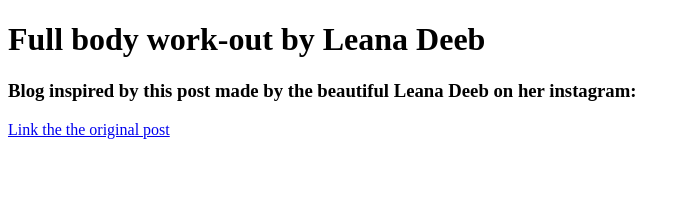
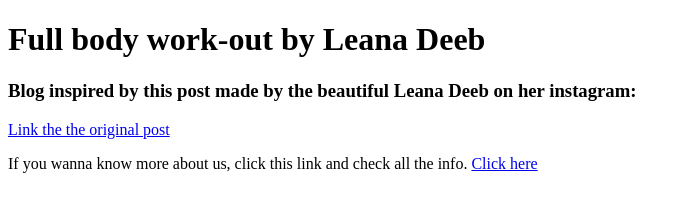
Before and after one commit to yefreescoding/basic-only-html-web-page, a plain HTML site: page Git repo html/index-leana-deeb.html in a window 1280 px wide. Shown: the whole page, without its empty margins (0-690 px from the left). Drawn offline with Linux system fonts and the light colour scheme.

Commit message:
New folder created to save pages

```diff
--- a/Git repo html/index-leana-deeb.html
+++ b/Git repo html/index-leana-deeb.html
@@ -11,5 +11,9 @@
       on her instagram:
     </h3>
     <a href="https://www.instagram.com/p/Cm4-XV4JP3-/?utm_source=ig_web_copy_link">Link the the original post</a>
+    <p>
+      If you wanna know more about us, click this link and check all the info.
+      <a href="about.html">Click here</a>
+    </p>
   </body>
 </html>
```
Also changed, not shown: Git repo html/pages/about.html (added, +10 -0 lines), Git repo html/about.html (deleted).
